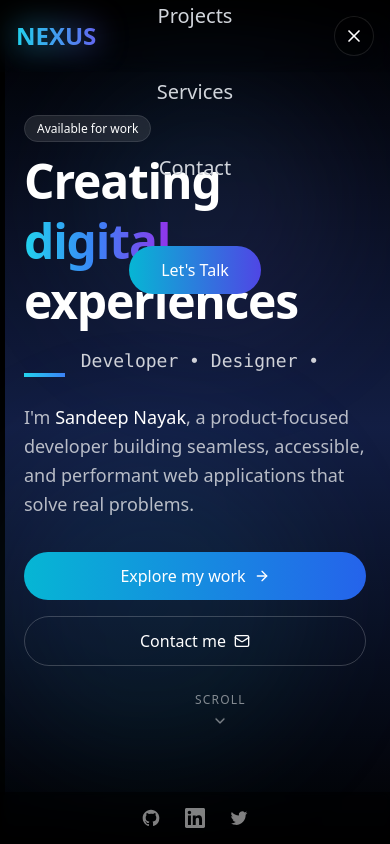
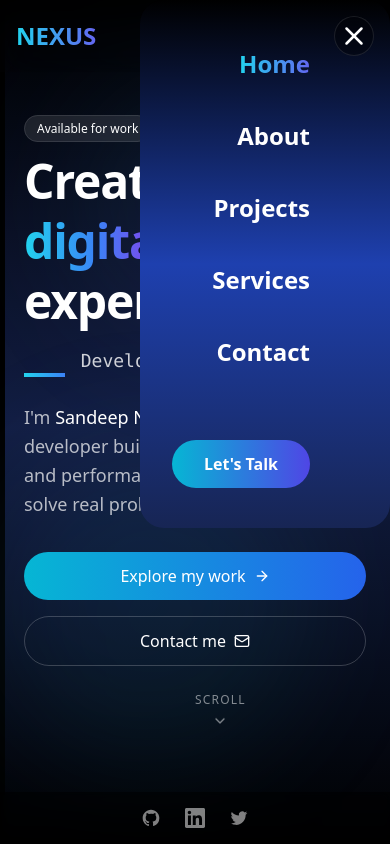
Before and after one commit to 10sandeep/Freelancing--Portfolio-Website, a React (Vite) app: page / in a window 390 px wide. Both pictures are taken after a click on the button "Toggle menu". Shown: the top 844 px of the page. Built offline with nearby package versions, Linux system fonts and the light colour scheme.

Commit message:
fixed the navbar

```diff
--- a/index.html
+++ b/index.html
@@ -6,7 +6,7 @@
     <meta name="viewport" content="width=device-width, initial-scale=1.0" />
     <meta name="description" content="Professional portfolio website showcasing skills, projects, and services." />
     <meta name="keywords" content="portfolio, web development, design, projects, freelance" />
-    <meta name="author" content="Your Name" />
+    <meta name="author" content="Sandeep Nayak" />
     <title>Your Name | Professional Portfolio</title>
   </head>
   <body>
--- a/src/components/Header.tsx
+++ b/src/components/Header.tsx
@@ -115,12 +115,12 @@ const Header: React.FC = () => {
           {/* Mobile Menu Button */}
           <button
             onClick={toggleMenu}
-            className="md:hidden focus:outline-none relative z-50 group"
+            className="md:hidden focus:outline-none  relative z-50 group"
             aria-label="Toggle menu"
           >
             <div className="flex items-center justify-center w-10 h-10 rounded-full bg-black/30 backdrop-blur-md border border-white/10">
               {isOpen ? (
-                <X size={20} className="text-white" />
+                <X size={30} className="text-white" />
               ) : (
                 <Menu size={20} className="text-white" />
               )}
@@ -130,30 +130,37 @@ const Header: React.FC = () => {
 
         {/* Mobile Menu - Now with solid black background */}
         <div
-          className={`md:hidden fixed inset-0 z-40 bg-blue backdrop-blur-lg transition-opacity duration-300 ${
+          className={`md:hidden fixed inset-0 pt-20 mt-20 z-40  ${
             isOpen ? 'opacity-100 pointer-events-auto' : 'opacity-0 pointer-events-none'
           }`}
         >
-          <div className="h-full flex flex-col justify-center items-center pt-16">
-            <nav className="flex flex-col space-y-8 text-center w-full px-6">
+          <div className="h-full flex flex-col  justify-center items-center pt-16 ">
+
+{/* Background Overlay */}
+{/* <div className={`fixed inset-0 z-40 bg-black/50 backdrop-blur-md transition-all duration-300 ${isOpen ? 'opacity-100' : 'opacity-0 pointer-events-none'}`}>
+</div> */}
+
+{/* Sidebar */}
+<div className={`fixed top-0 right-0 h-full w-1.5/3 `}>
+  <nav className="flex flex-col items-end space-y-6 text-right w-full px-8 pt-10 pb-10 pr-20 bg-gradient-to-t from-blue-950 via-blue-800 to-black  rounded-3xl">
     {navItems.map((item) => (
       <a
         key={item.title}
         href={item.href}
-                  className={`text-xl font-medium transition-all duration-300 py-2
-                    ${activeSection === item.href.substring(1)
+        className={`text-2xl font-semibold transition-all duration-300 py-2 ${
+          activeSection === item.href.substring(1)
             ? 'text-transparent bg-gradient-to-r from-cyan-400 to-indigo-500 bg-clip-text'
-                      : 'text-gray-300 hover:text-white'
+            : 'text-white hover:text-gray-300'
         }`}
         onClick={() => setIsOpen(false)}
       >
         {item.title}
       </a>
     ))}
-              <div className="pt-6">
+    <div className="pt-10">
       <a
         href="#contact"
-                  className="bg-gradient-to-r from-cyan-500 to-indigo-600 text-white px-8 py-3 rounded-full font-medium inline-block transition-all duration-300 hover:shadow-lg hover:shadow-cyan-500/25"
+        className="bg-gradient-to-r from-cyan-500 to-indigo-600 text-white px-8 py-3 rounded-full font-bold inline-block transition-all duration-300 hover:shadow-lg hover:shadow-cyan-500/25 hover:scale-105"
         onClick={() => setIsOpen(false)}
       >
         Let's Talk
@@ -163,6 +170,7 @@ const Header: React.FC = () => {
 </div>
           </div>
         </div>
+      </div>
     </header>
   );
 };
```
Lines whose indentation alone changed are shown as unchanged.
